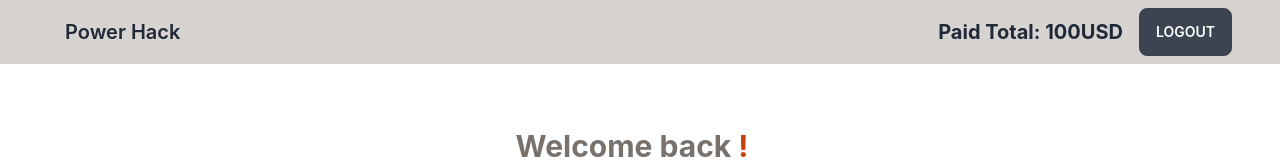
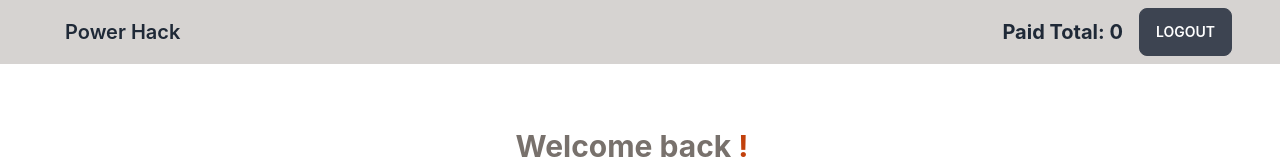
Before and after one commit to Abdullah-Al-Akash/power-hack-billing-client, a React (Create React App) app: page / in a window 1280 px wide. Shown: the top 160 px of the page. Built offline with nearby package versions, Linux system fonts and the light colour scheme; no server answers; sample sign-in values are in the browser's storage; the HTML template or start-up script is replaced by a standard one.

Commit message:
Amount Problem Solve

```diff
--- a/src/Pages/HomePage/HomePage.js
+++ b/src/Pages/HomePage/HomePage.js
@@ -22,6 +22,7 @@ const HomePage = () => {
         const currentMember = user.find(u => u.email === memberLogin);
 
         // Load Data from Backend:
+        const [amount, setAmount] = useState(0);
         useEffect(() => {
                 const urlForAdmin = `http://localhost:5000/api/billing-list?page=${currentPage}&size=${size}`;
                 const urlForUser = `http://localhost:5000/api/billing-list?page=${currentPage}&size=${size}&email=${currentMember?.email}`;
@@ -29,6 +30,10 @@ const HomePage = () => {
                         .then(res => res.json())
                         .then(data => {
                                 setInformations(data)
+                                const totalAmount = informations?.reduce((accumulator, object) => {
+                                        return accumulator + parseFloat(object.amount);
+                                }, 0);
+                                setAmount(totalAmount);
                         })
         }, [informations])
 
@@ -74,6 +79,7 @@ const HomePage = () => {
         return (
                 <div>
                         <Navbar
+                                amount={amount}
                                 currentMember={currentMember}
                         ></Navbar>
                         <AddNewBill
--- a/src/Pages/Navbar/Navbar.js
+++ b/src/Pages/Navbar/Navbar.js
@@ -1,7 +1,7 @@
 import React from 'react';
 import { useNavigate } from "react-router-dom";
 
-const Navbar = ({ currentMember }) => {
+const Navbar = ({ currentMember, amount }) => {
 
         const navigate = useNavigate();
         const handleLogout = () => {
@@ -16,7 +16,7 @@ const Navbar = ({ currentMember }) => {
                                         <a class="btn btn-ghost normal-case text-xl">Power Hack</a>
                                 </div>
                                 <div class="flex-none">
-                                        <h2 className="text-xl font-bold mr-4">Paid Total: 100USD</h2>
+                                        <h2 className="text-xl font-bold mr-4">Paid Total: {amount}</h2>
                                         <button
                                                 onClick={() => handleLogout()}
                                                 class="btn">Logout</button>
```
